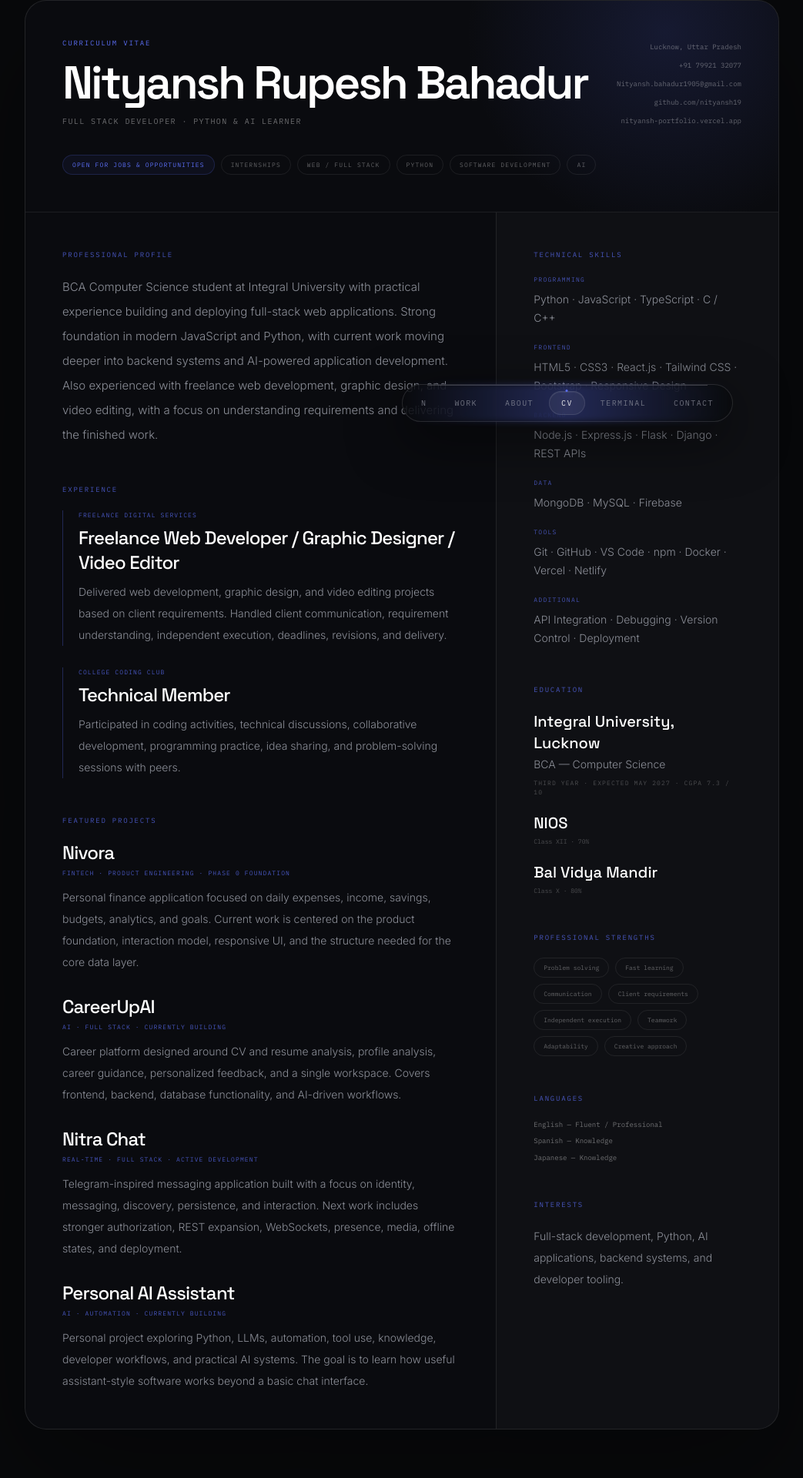
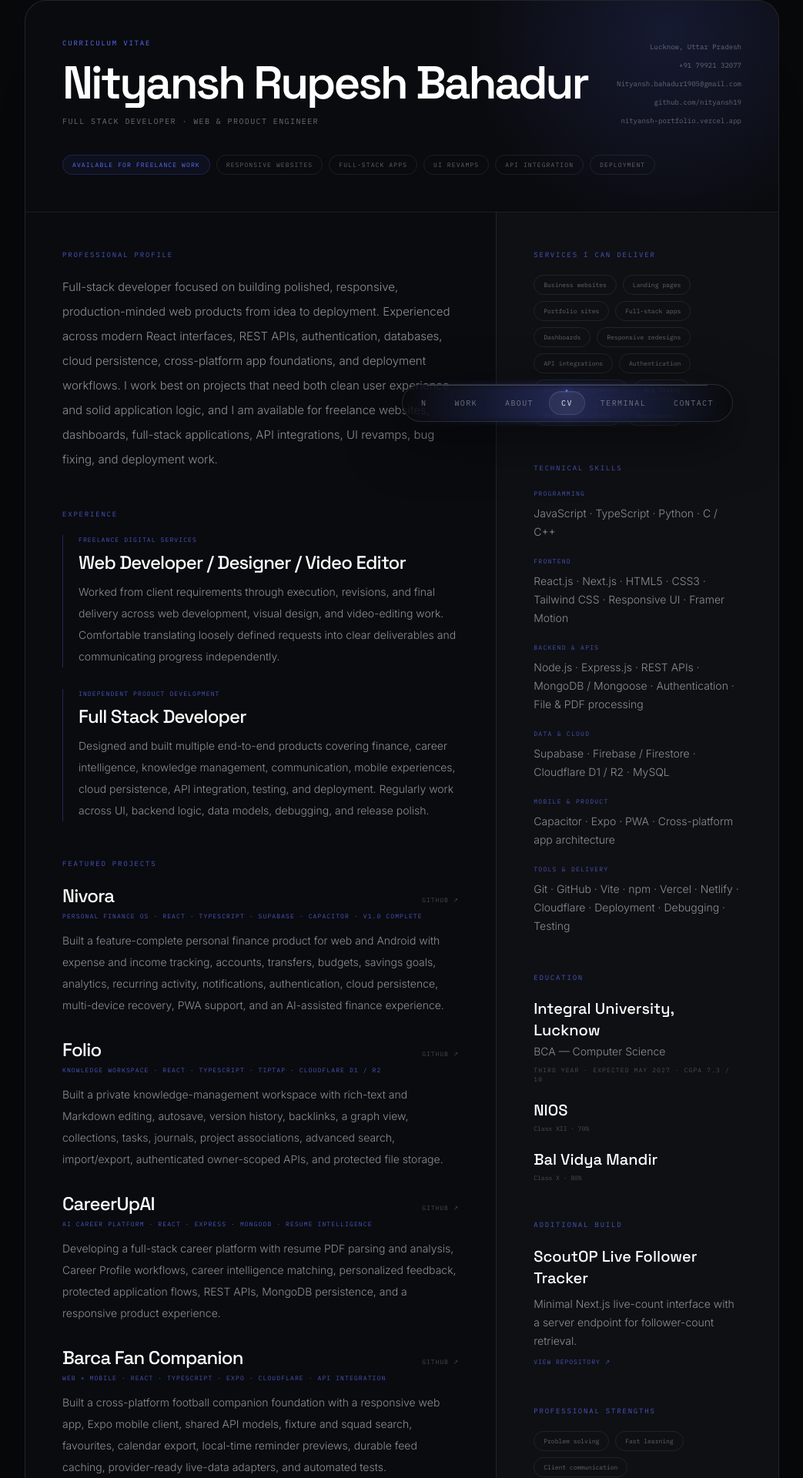
Before and after one commit to nityansh19/nityansh-portfolio, a Next.js app: page /cv in a window 1280 px wide. Shown: the part 228-2148 px from the top of the page at 77% size, without its empty margins (118-1161 px from the left). Built offline with nearby package versions, Linux system fonts and the light colour scheme.

Commit message:
Revamp CV for freelance work and add latest projects

```diff
--- a/app/cv/page.tsx
+++ b/app/cv/page.tsx
@@ -3,34 +3,44 @@
 import Link from "next/link";
 
 const skills = [
-  ["Programming", "Python · JavaScript · TypeScript · C / C++"],
-  ["Frontend", "HTML5 · CSS3 · React.js · Tailwind CSS · Bootstrap · Responsive Design"],
-  ["Backend", "Node.js · Express.js · Flask · Django · REST APIs"],
-  ["Data", "MongoDB · MySQL · Firebase"],
-  ["Tools", "Git · GitHub · VS Code · npm · Docker · Vercel · Netlify"],
-  ["Additional", "API Integration · Debugging · Version Control · Deployment"],
+  ["Programming", "JavaScript · TypeScript · Python · C / C++"],
+  ["Frontend", "React.js · Next.js · HTML5 · CSS3 · Tailwind CSS · Responsive UI · Framer Motion"],
+  ["Backend & APIs", "Node.js · Express.js · REST APIs · MongoDB / Mongoose · Authentication · File & PDF processing"],
+  ["Data & Cloud", "Supabase · Firebase / Firestore · Cloudflare D1 / R2 · MySQL"],
+  ["Mobile & Product", "Capacitor · Expo · PWA · Cross-platform app architecture"],
+  ["Tools & Delivery", "Git · GitHub · Vite · npm · Vercel · Netlify · Cloudflare · Deployment · Debugging · Testing"],
 ];
 
 const projects = [
   {
     title: "Nivora",
-    meta: "Fintech · Product Engineering · Phase 0 Foundation",
-    text: "Personal finance application focused on daily expenses, income, savings, budgets, analytics, and goals. Current work is centered on the product foundation, interaction model, responsive UI, and the structure needed for the core data layer.",
+    meta: "Personal Finance OS · React · TypeScript · Supabase · Capacitor · v1.0 Complete",
+    href: "https://github.com/nityansh19/Nivora",
+    text: "Built a feature-complete personal finance product for web and Android with expense and income tracking, accounts, transfers, budgets, savings goals, analytics, recurring activity, notifications, authentication, cloud persistence, multi-device recovery, PWA support, and an AI-assisted finance experience.",
+  },
+  {
+    title: "Folio",
+    meta: "Knowledge Workspace · React · TypeScript · Tiptap · Cloudflare D1 / R2",
+    href: "https://github.com/nityansh19/Notes",
+    text: "Built a private knowledge-management workspace with rich-text and Markdown editing, autosave, version history, backlinks, a graph view, collections, tasks, journals, project associations, advanced search, import/export, authenticated owner-scoped APIs, and protected file storage.",
   },
   {
     title: "CareerUpAI",
-    meta: "AI · Full Stack · Currently Building",
-    text: "Career platform designed around CV and resume analysis, profile analysis, career guidance, personalized feedback, and a single workspace. Covers frontend, backend, database functionality, and AI-driven workflows.",
+    meta: "AI Career Platform · React · Express · MongoDB · Resume Intelligence",
+    href: "https://github.com/nityansh19/CareerUpAI",
+    text: "Developing a full-stack career platform with resume PDF parsing and analysis, Career Profile workflows, career intelligence matching, personalized feedback, protected application flows, REST APIs, MongoDB persistence, and a responsive product experience.",
+  },
+  {
+    title: "Barca Fan Companion",
+    meta: "Web + Mobile · React · TypeScript · Expo · Cloudflare · API Integration",
+    href: "https://github.com/nityansh19/Barca",
+    text: "Built a cross-platform football companion foundation with a responsive web app, Expo mobile client, shared API models, fixture and squad search, favourites, calendar export, local-time reminder previews, durable feed caching, provider-ready live-data adapters, and automated tests.",
   },
   {
     title: "Nitra Chat",
-    meta: "Real-time · Full Stack · Active Development",
-    text: "Telegram-inspired messaging application built with a focus on identity, messaging, discovery, persistence, and interaction. Next work includes stronger authorization, REST expansion, WebSockets, presence, media, offline states, and deployment.",
-  },
-  {
-    title: "Personal AI Assistant",
-    meta: "AI · Automation · Currently Building",
-    text: "Personal project exploring Python, LLMs, automation, tool use, knowledge, developer workflows, and practical AI systems. The goal is to learn how useful assistant-style software works beyond a basic chat interface.",
+    meta: "Communication Workspace · Next.js · TypeScript · Firebase / Firestore",
+    href: "https://github.com/nityansh19/Nitra-chat",
+    text: "Built a polished responsive communication workspace with conversation search, command palette, reactions, message actions, profile flows, mobile layouts, accessibility states, and a Firebase / Firestore architecture prepared for realtime backend migration.",
   },
 ];
 
@@ -55,7 +65,7 @@ export default function CVPage() {
                 <div>
                   <p className="font-mono text-[9px] uppercase tracking-[0.2em] text-accent print:text-black/45">Curriculum Vitae</p>
                   <h1 className="mt-4 font-display text-4xl font-semibold tracking-[-0.05em] text-white sm:text-6xl print:text-black">Nityansh Rupesh Bahadur</h1>
-                  <p className="mt-3 font-mono text-[10px] uppercase tracking-[0.14em] text-white/40 print:text-black/55">Full Stack Developer · Python &amp; AI Learner</p>
+                  <p className="mt-3 font-mono text-[10px] uppercase tracking-[0.14em] text-white/40 print:text-black/55">Full Stack Developer · Web &amp; Product Engineer</p>
                 </div>
                 <div className="font-mono text-[9px] leading-6 text-white/35 sm:text-right print:text-black/55">
                   <div>Lucknow, Uttar Pradesh</div>
@@ -67,12 +77,12 @@ export default function CVPage() {
               </div>
 
               <div className="mt-8 flex flex-wrap gap-2 print:hidden">
-                <span className="rounded-full border border-accent/20 bg-accent/[0.06] px-3 py-1.5 font-mono text-[8px] uppercase tracking-[0.14em] text-accent">Open for jobs &amp; opportunities</span>
-                <span className="rounded-full border border-white/[0.08] px-3 py-1.5 font-mono text-[8px] uppercase tracking-[0.14em] text-white/35">Internships</span>
-                <span className="rounded-full border border-white/[0.08] px-3 py-1.5 font-mono text-[8px] uppercase tracking-[0.14em] text-white/35">Web / Full Stack</span>
-                <span className="rounded-full border border-white/[0.08] px-3 py-1.5 font-mono text-[8px] uppercase tracking-[0.14em] text-white/35">Python</span>
-                <span className="rounded-full border border-white/[0.08] px-3 py-1.5 font-mono text-[8px] uppercase tracking-[0.14em] text-white/35">Software Development</span>
-                <span className="rounded-full border border-white/[0.08] px-3 py-1.5 font-mono text-[8px] uppercase tracking-[0.14em] text-white/35">AI</span>
+                <span className="rounded-full border border-accent/20 bg-accent/[0.06] px-3 py-1.5 font-mono text-[8px] uppercase tracking-[0.14em] text-accent">Available for freelance work</span>
+                <span className="rounded-full border border-white/[0.08] px-3 py-1.5 font-mono text-[8px] uppercase tracking-[0.14em] text-white/35">Responsive Websites</span>
+                <span className="rounded-full border border-white/[0.08] px-3 py-1.5 font-mono text-[8px] uppercase tracking-[0.14em] text-white/35">Full-Stack Apps</span>
+                <span className="rounded-full border border-white/[0.08] px-3 py-1.5 font-mono text-[8px] uppercase tracking-[0.14em] text-white/35">UI Revamps</span>
+                <span className="rounded-full border border-white/[0.08] px-3 py-1.5 font-mono text-[8px] uppercase tracking-[0.14em] text-white/35">API Integration</span>
+                <span className="rounded-full border border-white/[0.08] px-3 py-1.5 font-mono text-[8px] uppercase tracking-[0.14em] text-white/35">Deployment</span>
               </div>
             </div>
           </header>
@@ -82,18 +92,18 @@ export default function CVPage() {
               <section>
                 <SectionTitle>Professional Profile</SectionTitle>
                 <p className="text-[15px] leading-8 text-ink-dim print:text-black/75">
-                  BCA Computer Science student at Integral University with practical experience building and deploying full-stack web applications. Strong foundation in modern JavaScript and Python, with current work moving deeper into backend systems and AI-powered application development. Also experienced with freelance web development, graphic design, and video editing, with a focus on understanding requirements and delivering the finished work.
+                  Full-stack developer focused on building polished, responsive, production-minded web products from idea to deployment. Experienced across modern React interfaces, REST APIs, authentication, databases, cloud persistence, cross-platform app foundations, and deployment workflows. I work best on projects that need both clean user experience and solid application logic, and I am available for freelance websites, dashboards, full-stack applications, API integrations, UI revamps, bug fixing, and deployment work.
                 </p>
               </section>
 
               <section className="mt-12">
                 <SectionTitle>Experience</SectionTitle>
                 <div className="space-y-7">
-                  <Experience title="Freelance Digital Services" role="Freelance Web Developer / Graphic Designer / Video Editor">
-                    Delivered web development, graphic design, and video editing projects based on client requirements. Handled client communication, requirement understanding, independent execution, deadlines, revisions, and delivery.
+                  <Experience title="Freelance Digital Services" role="Web Developer / Designer / Video Editor">
+                    Worked from client requirements through execution, revisions, and final delivery across web development, visual design, and video-editing work. Comfortable translating loosely defined requests into clear deliverables and communicating progress independently.
                   </Experience>
-                  <Experience title="College Coding Club" role="Technical Member">
-                    Participated in coding activities, technical discussions, collaborative development, programming practice, idea sharing, and problem-solving sessions with peers.
+                  <Experience title="Independent Product Development" role="Full Stack Developer">
+                    Designed and built multiple end-to-end products covering finance, career intelligence, knowledge management, communication, mobile experiences, cloud persistence, API integration, testing, and deployment. Regularly work across UI, backend logic, data models, debugging, and release polish.
                   </Experience>
                 </div>
               </section>
@@ -103,7 +113,10 @@ export default function CVPage() {
                 <div className="space-y-7">
                   {projects.map((project) => (
                     <div key={project.title}>
-                      <h3 className="font-display text-2xl tracking-[-0.035em] text-white print:text-black">{project.title}</h3>
+                      <div className="flex flex-wrap items-baseline justify-between gap-x-4 gap-y-1">
+                        <h3 className="font-display text-2xl tracking-[-0.035em] text-white print:text-black">{project.title}</h3>
+                        <a href={project.href} target="_blank" rel="noreferrer" className="font-mono text-[8px] uppercase tracking-[0.12em] text-white/25 transition-colors hover:text-accent print:text-black/45">GitHub ↗</a>
+                      </div>
                       <p className="mt-1 font-mono text-[8px] uppercase tracking-[0.14em] text-accent/75 print:text-black/45">{project.meta}</p>
                       <p className="mt-3 text-sm leading-7 text-ink-dim print:text-black/75">{project.text}</p>
                     </div>
@@ -114,6 +127,13 @@ export default function CVPage() {
 
             <aside className="border-l border-white/[0.08] bg-white/[0.018] p-8 sm:p-12 print:mt-7 print:border-l-0 print:border-t print:border-black/15 print:bg-white print:p-0 print:pt-7">
               <section>
+                <SectionTitle>Services I Can Deliver</SectionTitle>
+                <div className="flex flex-wrap gap-2">
+                  {["Business websites", "Landing pages", "Portfolio sites", "Full-stack apps", "Dashboards", "Responsive redesigns", "API integrations", "Authentication", "Database integration", "Bug fixing", "Performance polish", "Deployment"].map((item) => <span key={item} className="rounded-full border border-white/[0.08] px-3 py-1.5 font-mono text-[8px] text-white/35 print:border-black/15 print:text-black/60">{item}</span>)}
+                </div>
+              </section>
+
+              <section className="mt-12">
                 <SectionTitle>Technical Skills</SectionTitle>
                 <div className="space-y-5">
                   {skills.map(([group, list]) => (
@@ -145,24 +165,19 @@ export default function CVPage() {
               </section>
 
               <section className="mt-12">
-                <SectionTitle>Professional Strengths</SectionTitle>
-                <div className="flex flex-wrap gap-2">
-                  {["Problem solving", "Fast learning", "Communication", "Client requirements", "Independent execution", "Teamwork", "Adaptability", "Creative approach"].map((item) => <span key={item} className="rounded-full border border-white/[0.08] px-3 py-1.5 font-mono text-[8px] text-white/35 print:border-black/15 print:text-black/60">{item}</span>)}
+                <SectionTitle>Additional Build</SectionTitle>
+                <div>
+                  <h3 className="font-display text-xl text-white print:text-black">ScoutOP Live Follower Tracker</h3>
+                  <p className="mt-2 text-sm leading-6 text-ink-dim print:text-black/75">Minimal Next.js live-count interface with a server endpoint for follower-count retrieval.</p>
+                  <a href="https://github.com/nityansh19/Tracker" target="_blank" rel="noreferrer" className="mt-2 inline-block font-mono text-[8px] uppercase tracking-[0.12em] text-accent/70 print:text-black/45">View repository ↗</a>
                 </div>
               </section>
 
               <section className="mt-12">
-                <SectionTitle>Languages</SectionTitle>
-                <div className="space-y-2 font-mono text-[9px] text-white/40 print:text-black/60">
-                  <div>English — Fluent / Professional</div>
-                  <div>Spanish — Knowledge</div>
-                  <div>Japanese — Knowledge</div>
+                <SectionTitle>Professional Strengths</SectionTitle>
+                <div className="flex flex-wrap gap-2">
+                  {["Problem solving", "Fast learning", "Client communication", "Requirement understanding", "Independent execution", "Attention to UI", "Debugging", "Adaptability"].map((item) => <span key={item} className="rounded-full border border-white/[0.08] px-3 py-1.5 font-mono text-[8px] text-white/35 print:border-black/15 print:text-black/60">{item}</span>)}
                 </div>
-              </section>
-
-              <section className="mt-12">
-                <SectionTitle>Interests</SectionTitle>
-                <p className="text-sm leading-7 text-ink-dim print:text-black/75">Full-stack development, Python, AI applications, backend systems, and developer tooling.</p>
               </section>
             </aside>
           </div>
```
